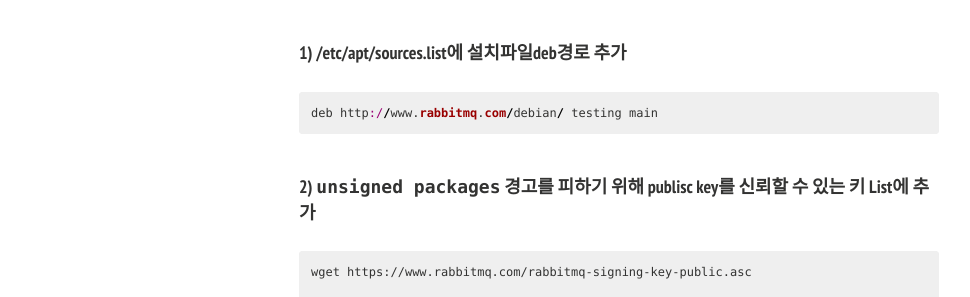
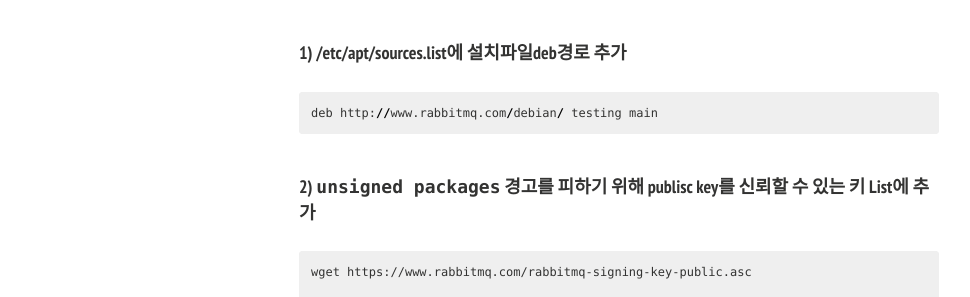
Before and after one commit to gjchoi/gjchoi.github.io, a Jekyll site: the page built from _posts/2016-03-03-rabbit-mq-설치및환경설정.md, in a window 1280 px wide and 900 px high. Shown: the part 368-665 px from the top of the window, without its empty margins (21-991 px from the left). Built offline with Jekyll 4.4.1, drawn with Linux system fonts in a browser that asks for light colours; nearby versions of some CDN libraries; comment, search, counter and statistics services are not loaded.

Commit message:
Update 2016-03-03-rabbit-mq-설치및환경설정.md

```diff
--- a/_posts/2016-03-03-rabbit-mq-설치및환경설정.md
+++ b/_posts/2016-03-03-rabbit-mq-설치및환경설정.md
@@ -18,7 +18,7 @@ RabbitMQ 서버세팅
 
 #### 1) /etc/apt/sources.list에 설치파일deb경로 추가
 
-~~~ ruby
+~~~ python
 deb http://www.rabbitmq.com/debian/ testing main
 ~~~
 
```
